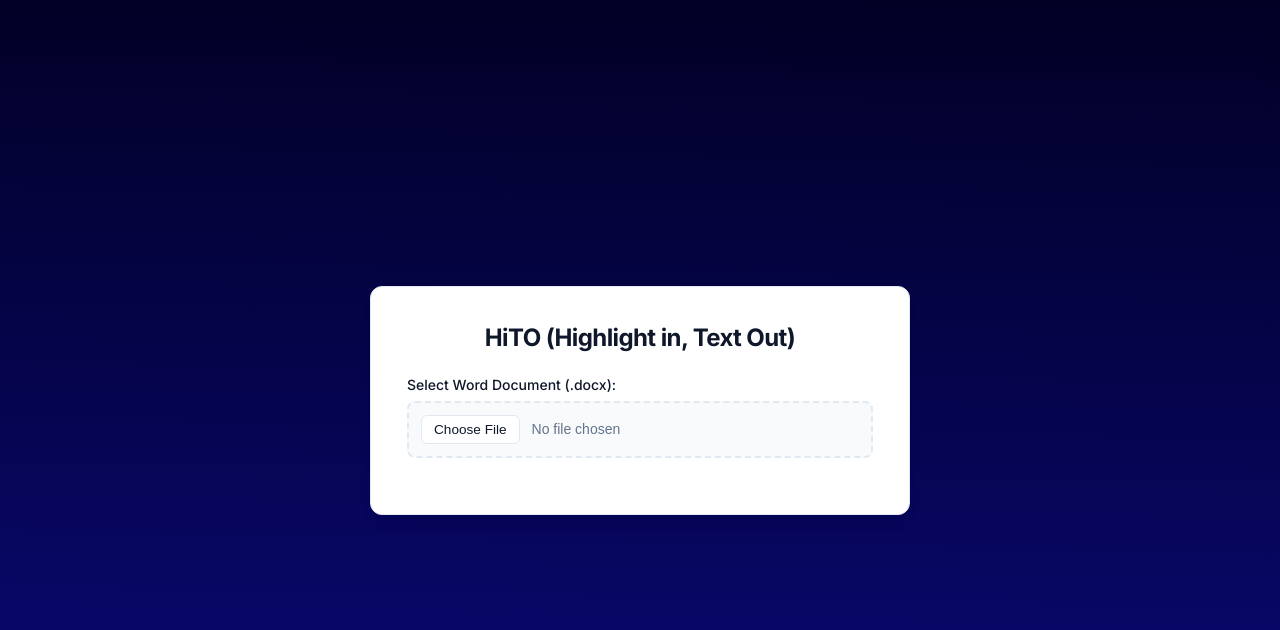
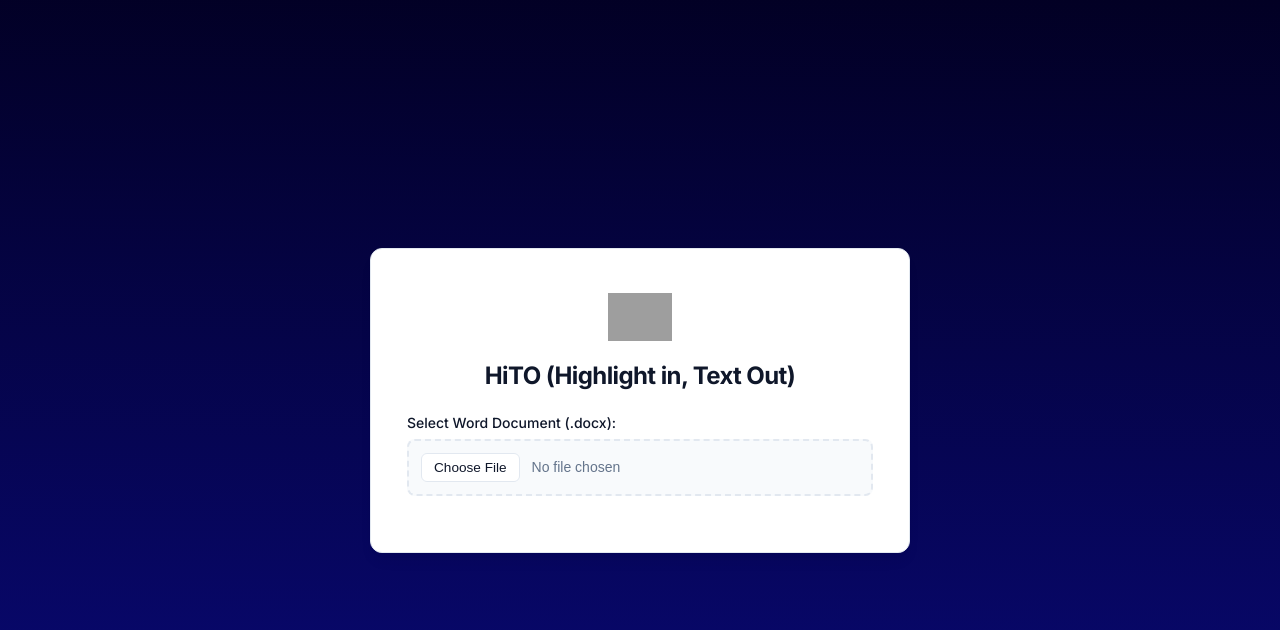
Before and after one commit to prabhu-raj-v/toll-app, a Flask app: page / in a window 1280 px wide. Shown: the top 630 px of the page. Run offline with Flask 3, Linux system fonts and the light colour scheme; grey boxes are pictures that could not be loaded.

Commit message:
Add logo and update header structure in index.html

```diff
--- a/templates/index.html
+++ b/templates/index.html
@@ -4,6 +4,7 @@
     <meta charset="UTF-8">
     <meta name="viewport" content="width=device-width, initial-scale=1.0">
     <title>HiTO</title>
+    <link rel="icon" type="image/png" href="HiTO.png">
     <link rel="preconnect" href="https://fonts.googleapis.com">
     <link rel="preconnect" href="https://fonts.gstatic.com" crossorigin>
     <link href="https://fonts.googleapis.com/css2?family=Inter:wght@400;500;600;700&display=swap" rel="stylesheet">
@@ -49,12 +50,26 @@
             border: 1px solid var(--border-color);
         }
 
+        /* Brand & Logo Header */
+        .brand-header {
+            display: flex;
+            flex-direction: column;
+            align-items: center;
+            margin-bottom: 24px;
+        }
+
+        .app-logo {
+            width: 64px;
+            height: 64px;
+            object-fit: contain;
+            margin-bottom: 12px;
+        }
+
         h2 {
             font-size: 1.5rem;
             font-weight: 700;
             text-align: center;
             color: var(--text-main);
-            margin-bottom: 24px;
             letter-spacing: -0.025em;
         }
 
@@ -163,11 +178,14 @@
             margin: 24px 0;
         }
     </style>
-    <!-- <link rel="stylesheet" href="/static/style.css"> -->
 </head>
 <body>
     <div class="container">
-        <h2>HiTO (Highlight in, Text Out)</h2>
+        <!-- Centered Logo & Title Header -->
+        <div class="brand-header">
+            <img src="HiTO.png" alt="HiTO Logo" class="app-logo">
+            <h2>HiTO (Highlight in, Text Out)</h2>
+        </div>
 
         <div class="form-group">
             <label for="doc-file">Select Word Document (.docx):</label>
```
